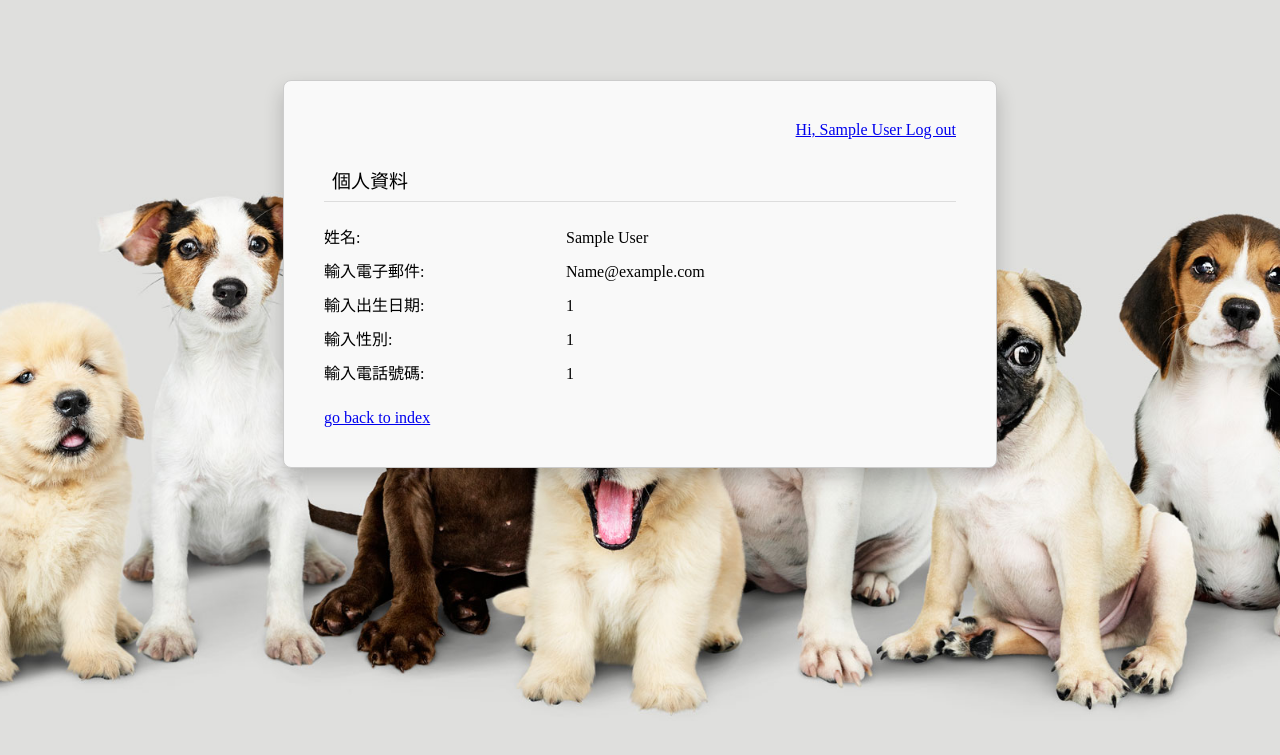
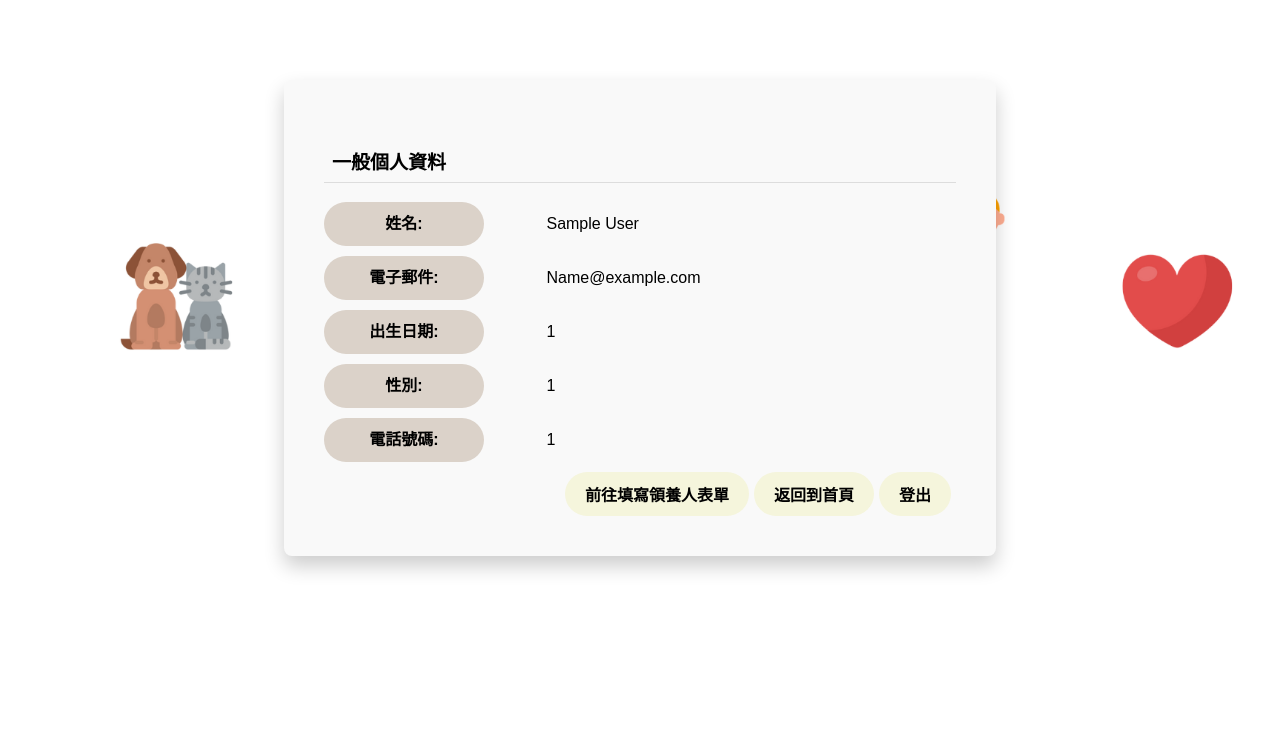
Before and after one commit to liuuu04/SA, a PHP site: page /view.php in a window 1280 px wide. Shown: the top 755 px of the page. Run offline with PHP 8.4, Linux system fonts and the light colour scheme; the visitor is signed in with stand-in values (Sample User, id 1); data that the repository does not hold is empty.

Commit message:
最新的view.php

```diff
--- a/view.php
+++ b/view.php
@@ -19,22 +19,23 @@ if (!isset($_SESSION['identify'])) {
        <body>
 
        <div class='profile'>
-       <div id="logoutContainer">
-        <a href="logout.php">Hi, <?php echo ucwords($_SESSION['name']); ?> Log out</a>
-        </div>
+
         <?php if ($_SESSION['identify_level'] == 'member' || $_SESSION['identify_level'] == 'adopter') { ?>
 
-        <p>個人資料</p>
+        <p>一般個人資料</p>
         <label>姓名: </label>
         <span><?php echo ucwords($_SESSION['name']); ?></span><br>
-        <label>輸入電子郵件:</label>
+        <label>電子郵件:</label>
         <span><?php echo ucwords($_SESSION['email']); ?></span><br>
-        <label>輸入出生日期: </label>
+        <label>出生日期: </label>
         <span><?php echo ucwords($_SESSION['birth']); ?></span><br>
-        <label>輸入性別:</label>
+        <label>性別:</label>
         <span><?php echo ucwords($_SESSION['gender']); ?></span><br>
-       <label >輸入電話號碼:</label>
+       <label>電話號碼:</label>
         <span><?php echo ucwords($_SESSION['identify_phone']); ?></span><br>
+
+
+
 
   <?php } ?>
 
@@ -49,28 +50,43 @@ if (!isset($_SESSION['identify'])) {
         while ($row = mysqli_fetch_assoc($result)) {
 
             echo "<p>領養人個人資料</p>";
-            echo "<label>帳戶名稱：</label><span>" .  ucwords($row['identify']) . "</span><br>";
+            echo "<label>帳號名稱：</label><span>" .  ucwords($row['identify']) . "</span><br>";
             echo "<label>領養動機：</label><span>" . $row['motivation'] . "</span><br>";
             echo "<label>使用者職業：</label><span>" . $row['job'] . "</span><br>";
-            echo "<label>財務狀況：</label><span>" . $row['economic'] . "</span><br>";
-            echo "<label>家庭中的孩子數量：</label><span>" . $row['family_kid'] . "</span><br>";
-            echo "<label>家庭成員數量（小孩）：</label><span>" . $row['family_roommate'] . "</span><br>";
-            echo "<label>狗的數量：</label><span>" . $row['family_dog'] . "</span><br>";
-            echo "<label>貓的數量：</label><span>" . $row['family_cat'] . "</span><br>";
-            echo "<label>其他動物的數量：</label><span>" . $row['family_other'] . "</span><br>";
-            echo "<label>收養經驗：</label><span>" . $row['experience'] . "</span><br>";
+            echo "<label>財務狀況：月收入狀況約</label><span>" . $row['economic'] . "</span><br>";
+            echo "<label>家庭成員-(同住者)：</label><span>" . $row['family_roommate'] . "位</span><br>";
+            echo "<label>家庭成員數量（小孩）：</label><span>" . $row['family_kid'] . "位</span><br>";
+            echo "<label>狗的數量：</label><span>" . $row['family_dog'] . "隻</span><br>";
+            echo "<label>貓的數量：</label><span>" . $row['family_cat'] . "隻</span><br>";
+            echo "<label>其他動物的數量：</label><span>" . $row['family_other'] . "隻</span><br>";
+            echo "<label>收養經驗：</label><span>" . $row['experience'] . "次</span><br>";
 
         }
     }
     ?>
-    <br><a href="index.php">go back to index</a>
+    <div id="logoutContainer">
+        <?php if ($_SESSION['identify_level'] == 'member') { ?>
+            <br>
+            <a href="profile.php" id="buttonya">前往填寫領養人表單</a><br><br>
+
+            <?php } ?>
+            <a href="index.php" id="buttonya">返回到首頁</a>
+            <a href="logout.php" id="buttonya">登出</a>
+        </div>
 
   </div>
 </body>
 <h2></h2>
 
     <style>
+        body {
+        background: url("images/bgpet.png") no-repeat center center fixed;
+          background-size: cover;
+          font-family: Arial, sans-serif;
+
+        }
         #logoutContainer {
+
         text-align: right;
         display: flex;
         justify-content: flex-end;
@@ -80,17 +96,24 @@ if (!isset($_SESSION['identify'])) {
             border-collapse: collapse;
         }
             label {
-        display: inline-block; /* Ensure label and span appear side by side */
-        width: 200px; /* Adjust width as needed for question */
-        text-align: left; /* Align label text to the right for question-like appearance */
-        padding-right: 30px; /* Add some spacing between label and span */
-        font-weight: 500;
+        color: #000;
+        font-weight: 600;
+        display: inline-block;
+        width: 150px;
+        text-align: center;
+        padding-right: 50px;
         line-height: 34px;
+        background-color: #DBD2C9;
+          padding: 5px;
+         margin-bottom: 10px;
+          border-radius: 30px;
+          transition: background-color 0.3s ease;
+
+
     }
         span {
             padding: 8px;
-
-            border-radius: 4px; /* Rounded corners for an elegant look */
+            margin-left: 50px;
         }
 
         p{
@@ -98,11 +121,12 @@ if (!isset($_SESSION['identify'])) {
             text-align: left;
             border-bottom: 1px solid #ddd;
             font-size: 19px;
-            font-weight: 500;
+            font-weight: 600;
         }
 
         .profile {
-        border: 1px solid #ccc;
+        margin-top: 300px;
+        border: none;
         border-radius: 5px;
         padding: 10px;
         margin-bottom: 10px;
@@ -113,6 +137,36 @@ if (!isset($_SESSION['identify'])) {
         box-shadow: 0 10px 20px rgba(0, 0, 0, 0.2); /* Soft shadow */
         }
 
+
+        #buttonya{
+            color: #000;
+          font-weight: 600;
+          background-color: #f5f5dc;
+          padding: 10px 20px 10px 20px;
+          font-size: 16px;
+          border-radius: 30px;
+          border: none;
+          transition: background-color 0.3s ease;
+          border: none;
+          text-decoration: none;
+          margin-right: 5px;
+        }
+
+
+
+
+
+
+
+
+
+
+
+
+
+
+
+
     </style>
 
 
```
